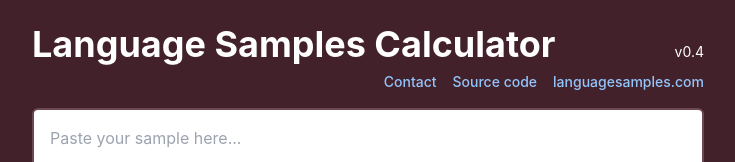
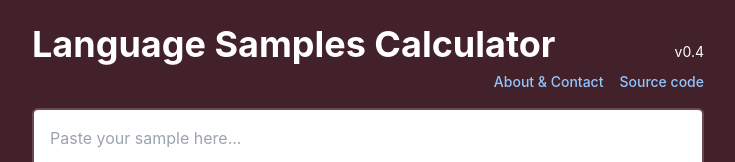
Before and after one commit to geodavic/sugarpy, a React (Vite) app in the folder web/: page / in a window 1280 px wide. Shown: the top 162 px of the page, without its empty margins (272-1007 px from the left). Built offline with nearby package versions, Linux system fonts and the light colour scheme.

Commit message:
fix v1 app

```diff
--- a/web/src/App.tsx
+++ b/web/src/App.tsx
@@ -125,9 +125,8 @@ const LanguageAnalyticsApp = () => {
           <span className="text-sm text-white">v0.4</span>
         </div>
         <div className="mt-2 flex justify-end space-x-4">
-          <a href="" className="text-sm text-blue-300 hover:underline">Contact</a>
+          <a href="" className="text-sm text-blue-300 hover:underline">About & Contact</a>
           <a href="" className="text-sm text-blue-300 hover:underline">Source code</a>
-          <a href="" className="text-sm text-blue-300 hover:underline">languagesamples.com</a>
         </div>
       </header>
 
```
Also changed, not shown: 1 other file (tests, documents, lock files or other folders).
